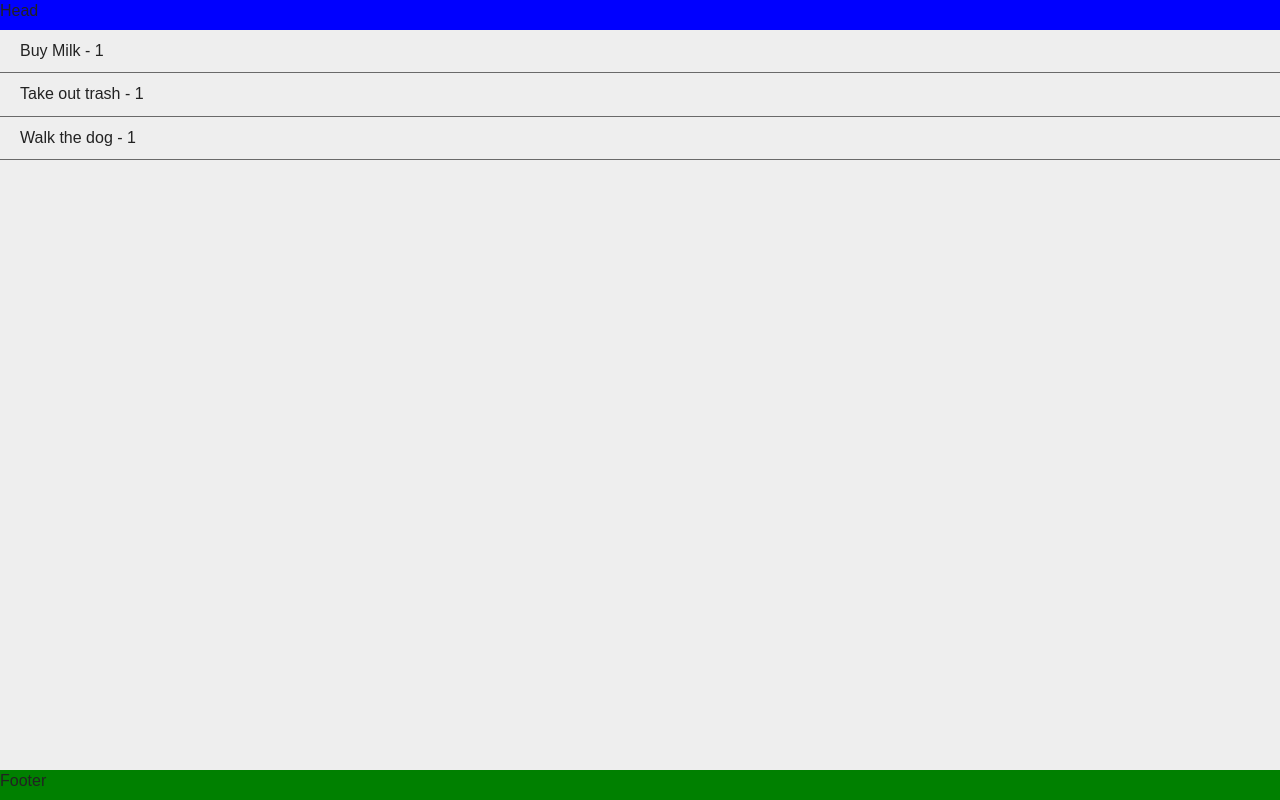
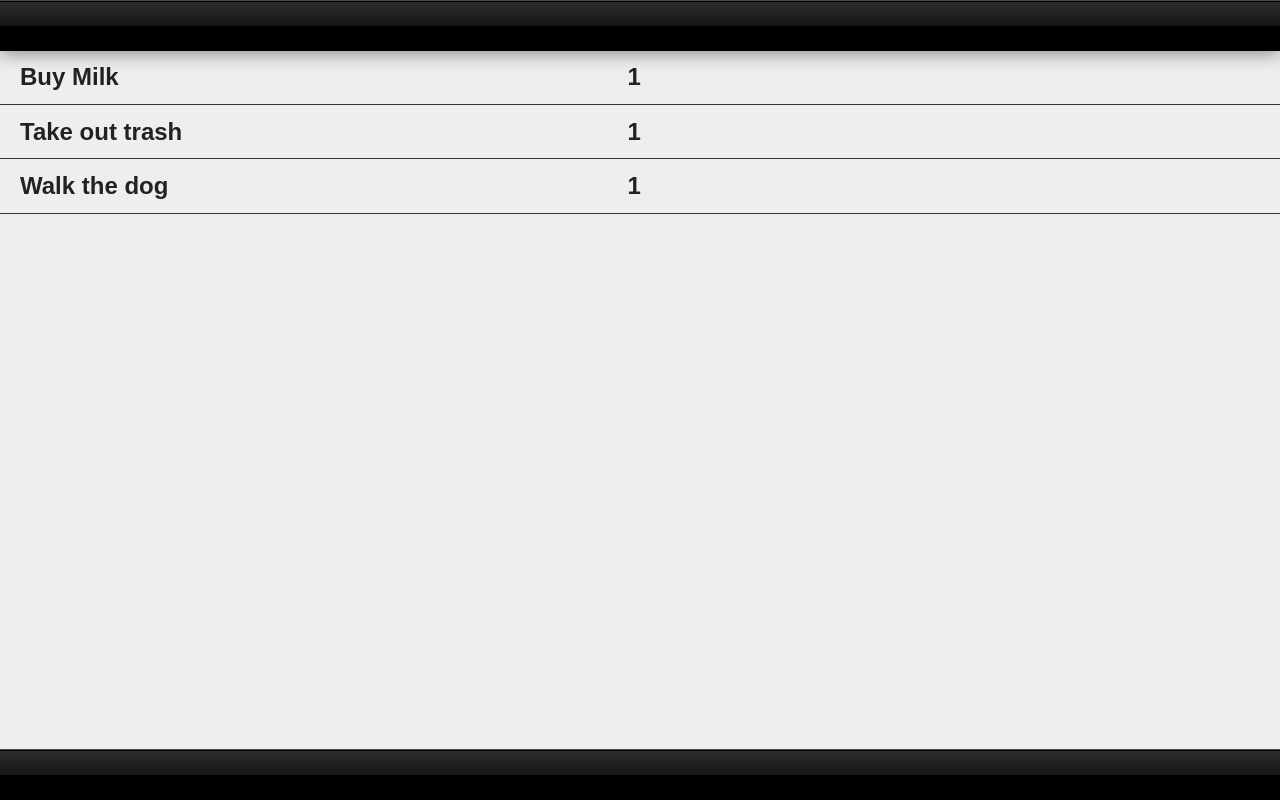
Before and after one commit to karmaCRM/BackboneMobile, a website: page public/index.html in a window 1280 px wide. Drawn offline with Linux system fonts and the light colour scheme.

Commit message:
some styles

```diff
--- a/public/css/app.css
+++ b/public/css/app.css
@@ -11,8 +11,14 @@ html, body {
   top: 0;
   left: 0;
   width: 100%;
-  height: 30px;
-  background: blue;
+  height: 50px;
+/*  background: #000;*/
+  -webkit-box-shadow: 0px 3px 17px rgba(50, 50, 50, 0.5);
+  -moz-box-shadow:    0px 3px 17px rgba(50, 50, 50, 0.5);
+  box-shadow:         0px 3px 17px rgba(50, 50, 50, 0.5);
+background: -webkit-gradient(linear, left top, left bottom, from(#000), to(#000), color-stop(.01, #000),
+    color-stop(.02, #555), color-stop(.03, #2d2d2d), color-stop(.5, #151515), color-stop(.51, #000));
+    border-top: 1px rgba(255,255,255,0.3) solid;
 }
 
 .fixed-footer {
@@ -21,8 +27,11 @@ html, body {
   bottom: 0;
   left: 0;
   width: 100%;
-  height: 30px;
-  background: green;
+  height: 50px;
+/*  background: #000;*/
+background: -webkit-gradient(linear, left top, left bottom, from(#000), to(#000), color-stop(.01, #000),
+    color-stop(.02, #555), color-stop(.03, #2d2d2d), color-stop(.5, #151515), color-stop(.51, #000));
+    border-top: 1px rgba(255,255,255,0.3) solid;
 }
 
 .no-overflowscrolling .fixed-header {
@@ -45,11 +54,11 @@ html, body {
 }
 
 .scroll-body.has-header {
-  top: 30px;
+  top: 50px;
 }
 
 .scroll-body.has-footer {
-  bottom: 30px;
+  bottom: 50px;
 }
 
 
@@ -65,6 +74,25 @@ html, body {
 	list-style: none;
 }
 #scroller-content li {
-	border-bottom: 1px solid #696969;
+	border-bottom: 1px solid #333;
 	padding: 10px 20px 10px 20px;
 }
+.m-list-item-main-item {
+	font-size: 1.5em;
+	font-weight: bold;
+}
+.split {
+	width: 49%;
+	float: left;
+}
+.clear {
+	clear: both;
+	width: 100%;
+}
+.m-list-item-main-item .split:first-child {
+	padding-right: 10px;
+}
+.m-list-item-main-item .split:last-child {
+	padding-left: 10px;
+	text-align: center;
+}
--- a/public/index.html
+++ b/public/index.html
@@ -7,7 +7,7 @@
     <meta name="description" content="">
     <meta name="HandheldFriendly" content="True">
     <meta name="MobileOptimized" content="320">
-    <meta name="viewport" content="width=device-width">
+    <meta name="viewport" content="width=device-width, user-scalable=no">
     <meta http-equiv="cleartype" content="on">
 
     <link rel="apple-touch-icon-precomposed" sizes="144x144" href="img/touch/apple-touch-icon-144x144-precomposed.png">
@@ -51,14 +51,18 @@
     </div>
   </script>
   <script type="text/template" id="m-todoItem-template">
-    <div><%= name %> - <%= priority %></div>
+    <div class="m-list-item-splitview">
+      <div class="m-list-item-main-item split"><%= name %></div>
+      <div class="m-list-item-main-item split"><%= priority %></div>
+      <div class="clear"></div>
+    </div>
   </script>
   <div id="home" style='display: none;'>
-    <div class='fixed-header'>Head</div>
+    <div class='fixed-header'></div>
     <div id='scroller' class='scroll-body has-header has-footer'>
       <div class='scroller'>
       </div>
     </div>
-    <div class='fixed-footer'>Footer</div>
+    <div class='fixed-footer'></div>
   </div>
 </html>
```
